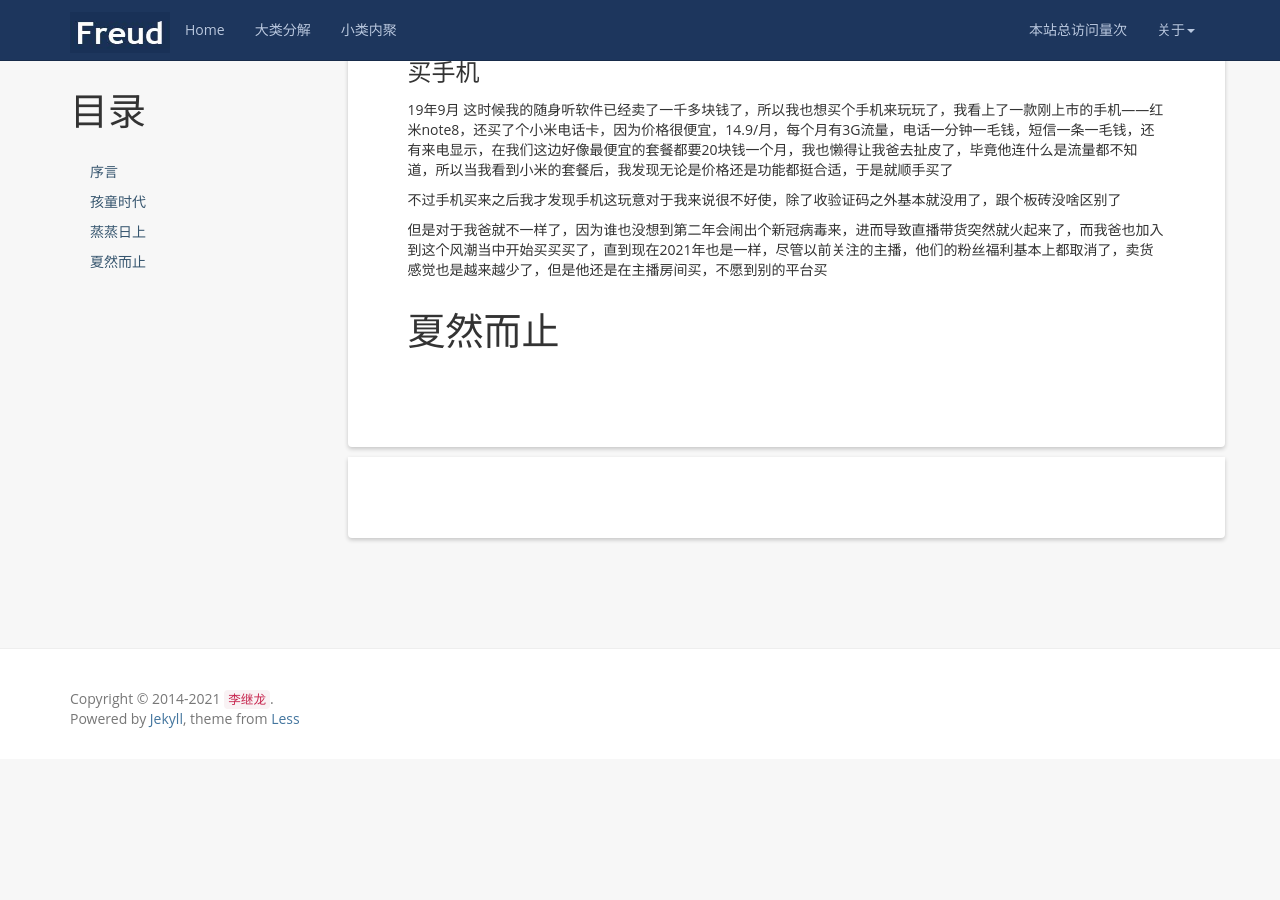
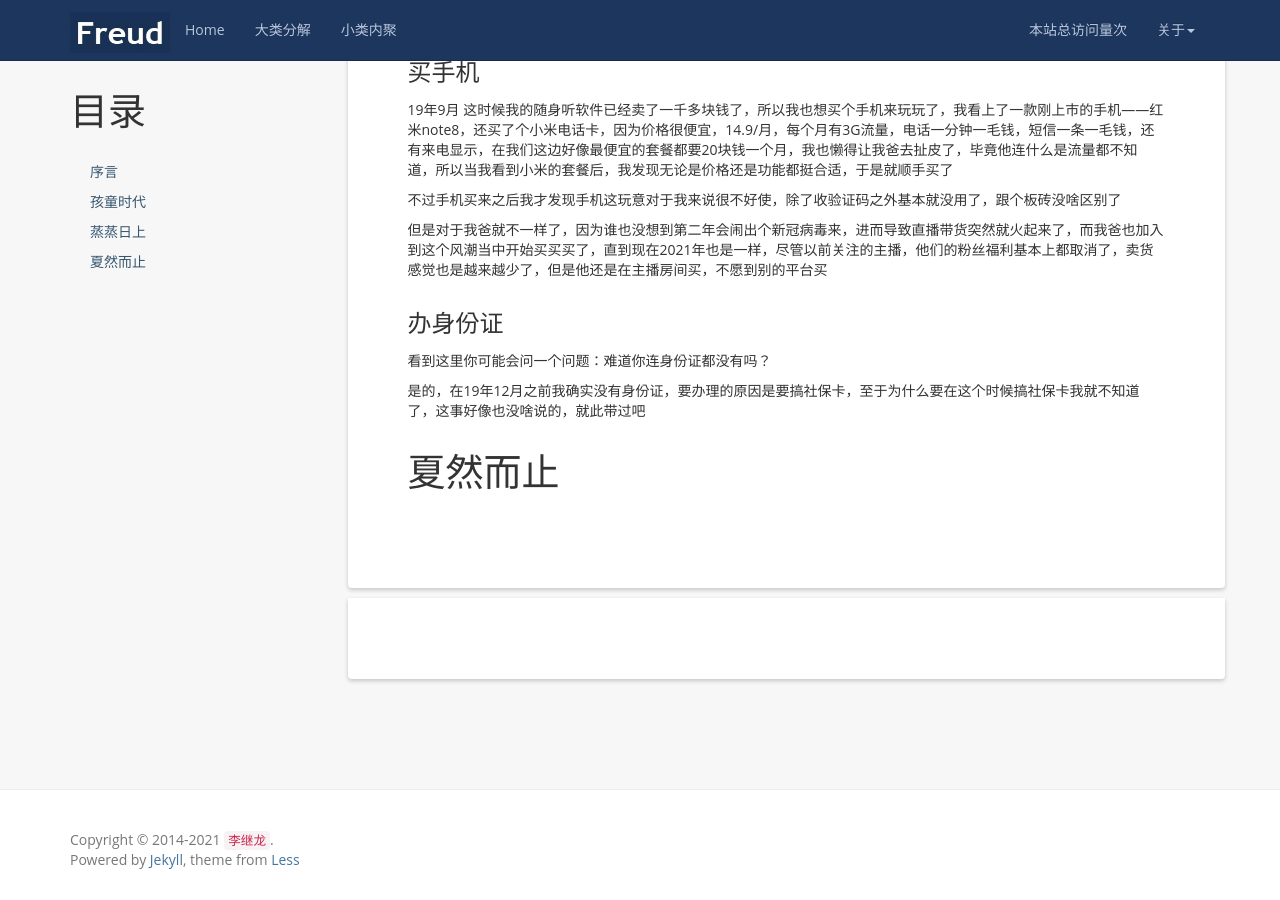
Before and after one commit to kljzndx/My-Blog, a Jekyll site: the page built from _posts/2021-07-07-autobiography.md, in a window 1280 px wide and 900 px high, scrolled down 5104 px. Built offline with Jekyll 4.4.1, drawn with Linux system fonts in a browser that asks for light colours; nearby versions of some CDN libraries; comment, search, counter and statistics services are not loaded; before the commit the page ends 5863 px from its top, so only the background shows below that.

Commit message:
同步编写进度

```diff
--- a/_posts/2021-07-07-autobiography.md
+++ b/_posts/2021-07-07-autobiography.md
@@ -199,4 +199,10 @@ tags: [自传]
 
 但是对于我爸就不一样了，因为谁也没想到第二年会闹出个新冠病毒来，进而导致直播带货突然就火起来了，而我爸也加入到这个风潮当中开始买买买了，直到现在2021年也是一样，尽管以前关注的主播，他们的粉丝福利基本上都取消了，卖货感觉也是越来越少了，但是他还是在主播房间买，不愿到别的平台买
 
+### 办身份证
+
+看到这里你可能会问一个问题：难道你连身份证都没有吗？
+
+是的，在19年12月之前我确实没有身份证，要办理的原因是要搞社保卡，至于为什么要在这个时候搞社保卡我就不知道了，这事好像也没啥说的，就此带过吧
+
 # 夏然而止
```
